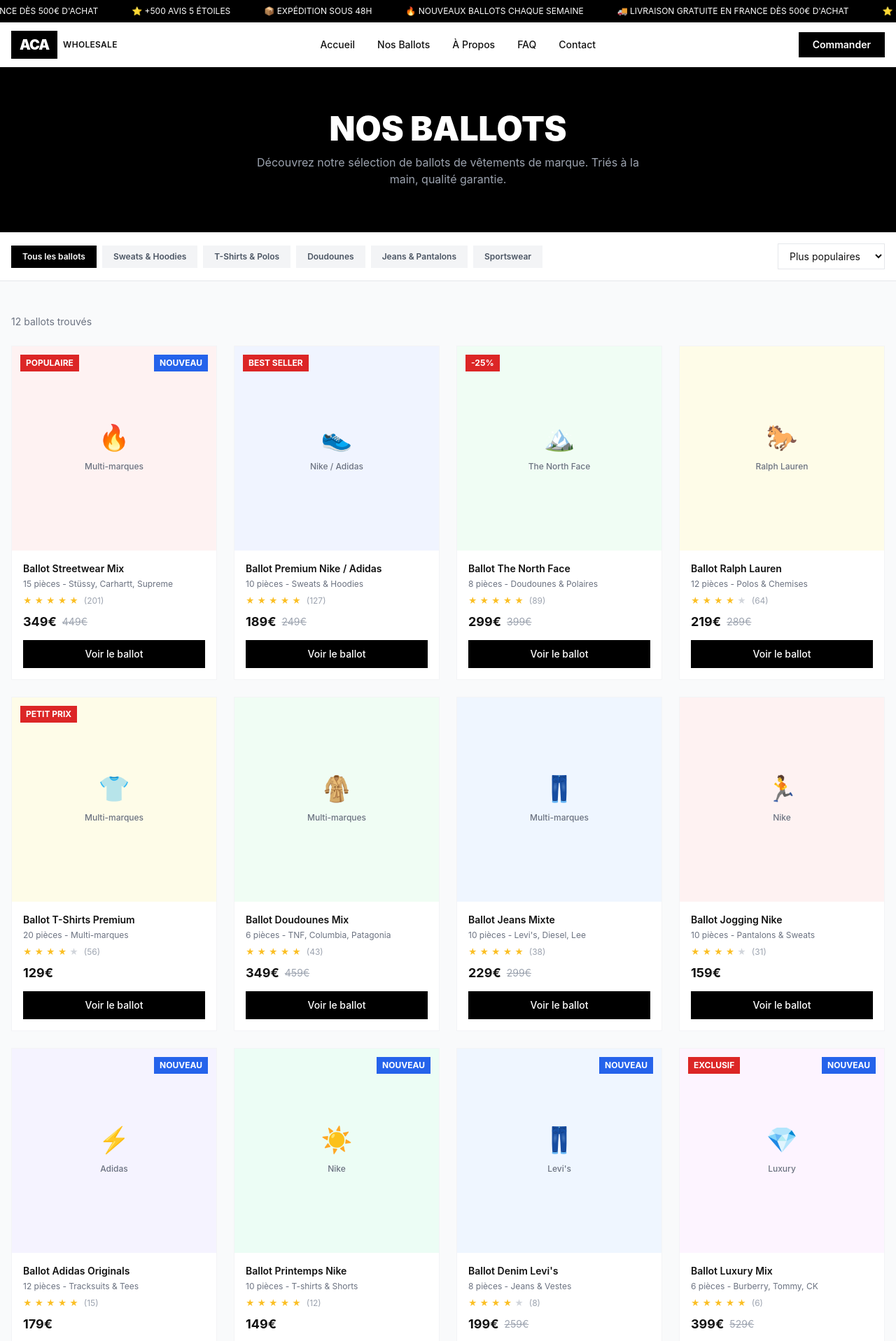
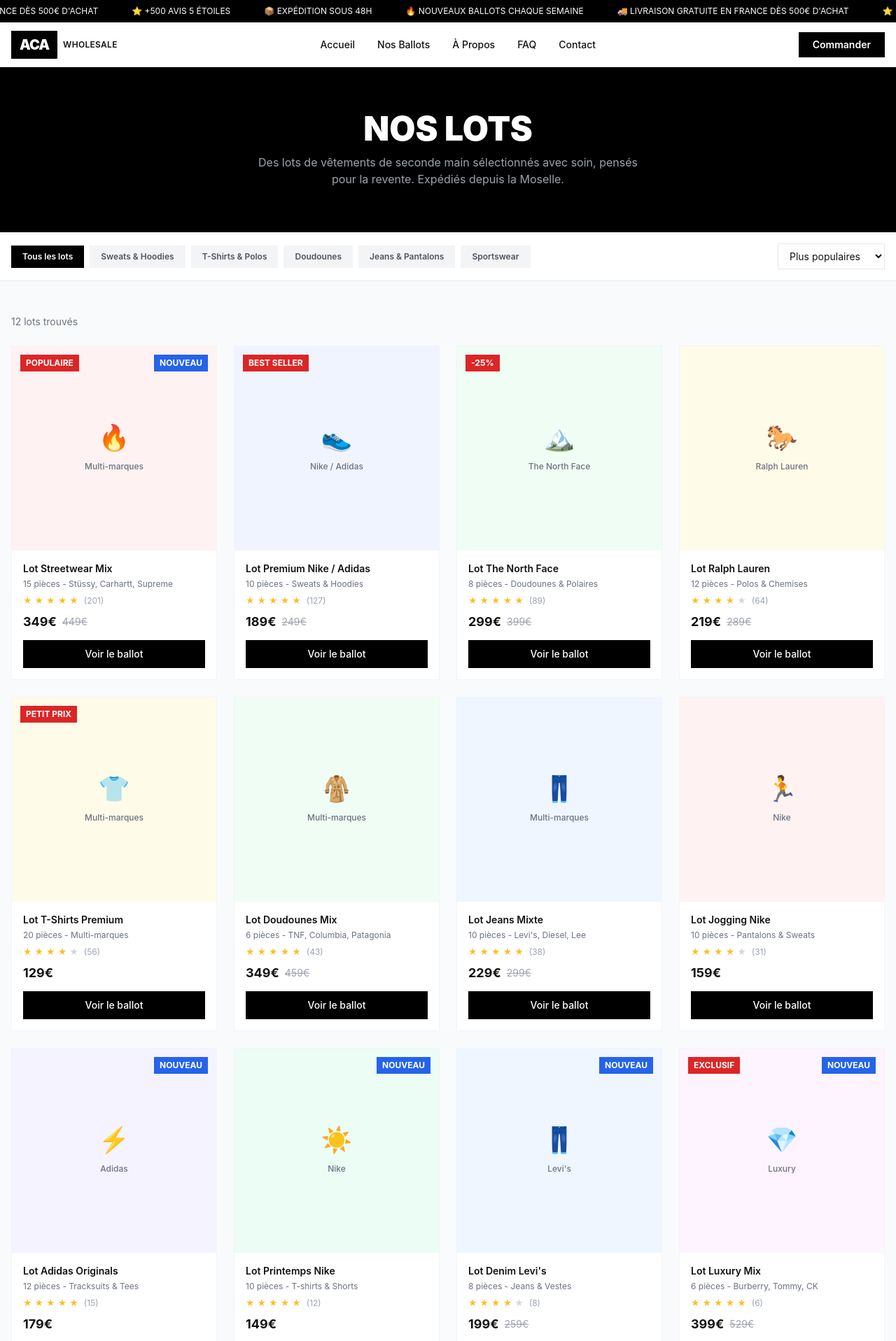
Before and after one commit to acawholesale/aca-wholesale, a Next.js app: page /produits in a window 1280 px wide. Shown: the top 1917 px of the page at 70% size. Built offline with nearby package versions, Linux system fonts and the light colour scheme.

Commit message:
Update page.js

```diff
--- a/app/produits/page.js
+++ b/app/produits/page.js
@@ -5,22 +5,22 @@ import Footer from '../../components/Footer'
 import ProductCard from '../../components/ProductCard'
 
 const allProducts = [
-  { id: 1, name: 'Ballot Premium Nike / Adidas', description: '10 pièces - Sweats & Hoodies', price: 189, originalPrice: 249, rating: 5, reviews: 127, badge: 'BEST SELLER', emoji: '👟', brand: 'Nike / Adidas', color: '#f0f4ff', category: 'sweats' },
-  { id: 2, name: 'Ballot The North Face', description: '8 pièces - Doudounes & Polaires', price: 299, originalPrice: 399, rating: 5, reviews: 89, badge: '-25%', emoji: '🏔️', brand: 'The North Face', color: '#f0fdf4', category: 'doudounes' },
-  { id: 3, name: 'Ballot Ralph Lauren', description: '12 pièces - Polos & Chemises', price: 219, originalPrice: 289, rating: 4, reviews: 64, emoji: '🐎', brand: 'Ralph Lauren', color: '#fefce8', category: 'tshirts' },
-  { id: 4, name: 'Ballot Streetwear Mix', description: '15 pièces - Stüssy, Carhartt, Supreme', price: 349, originalPrice: 449, rating: 5, reviews: 201, badge: 'POPULAIRE', isNew: true, emoji: '🔥', brand: 'Multi-marques', color: '#fef2f2', category: 'sweats' },
-  { id: 5, name: 'Ballot Printemps Nike', description: '10 pièces - T-shirts & Shorts', price: 149, rating: 5, reviews: 12, isNew: true, emoji: '☀️', brand: 'Nike', color: '#ecfdf5', category: 'tshirts' },
-  { id: 6, name: 'Ballot Denim Levi\'s', description: '8 pièces - Jeans & Vestes', price: 199, originalPrice: 259, rating: 4, reviews: 8, isNew: true, emoji: '👖', brand: 'Levi\'s', color: '#eff6ff', category: 'jeans' },
-  { id: 7, name: 'Ballot Adidas Originals', description: '12 pièces - Tracksuits & Tees', price: 179, rating: 5, reviews: 15, isNew: true, emoji: '⚡', brand: 'Adidas', color: '#f5f3ff', category: 'sportswear' },
-  { id: 8, name: 'Ballot Luxury Mix', description: '6 pièces - Burberry, Tommy, CK', price: 399, originalPrice: 529, rating: 5, reviews: 6, badge: 'EXCLUSIF', isNew: true, emoji: '💎', brand: 'Luxury', color: '#fdf4ff', category: 'sweats' },
-  { id: 9, name: 'Ballot Doudounes Mix', description: '6 pièces - TNF, Columbia, Patagonia', price: 349, originalPrice: 459, rating: 5, reviews: 43, emoji: '🧥', brand: 'Multi-marques', color: '#f0fdf4', category: 'doudounes' },
-  { id: 10, name: 'Ballot Jogging Nike', description: '10 pièces - Pantalons & Sweats', price: 159, rating: 4, reviews: 31, emoji: '🏃', brand: 'Nike', color: '#fef2f2', category: 'sportswear' },
-  { id: 11, name: 'Ballot T-Shirts Premium', description: '20 pièces - Multi-marques', price: 129, rating: 4, reviews: 56, badge: 'PETIT PRIX', emoji: '👕', brand: 'Multi-marques', color: '#fefce8', category: 'tshirts' },
-  { id: 12, name: 'Ballot Jeans Mixte', description: '10 pièces - Levi\'s, Diesel, Lee', price: 229, originalPrice: 299, rating: 5, reviews: 38, emoji: '👖', brand: 'Multi-marques', color: '#eff6ff', category: 'jeans' },
+  { id: 1, name: 'Lot Premium Nike / Adidas', description: '10 pièces - Sweats & Hoodies', price: 189, originalPrice: 249, rating: 5, reviews: 127, badge: 'BEST SELLER', emoji: '👟', brand: 'Nike / Adidas', color: '#f0f4ff', category: 'sweats' },
+  { id: 2, name: 'Lot The North Face', description: '8 pièces - Doudounes & Polaires', price: 299, originalPrice: 399, rating: 5, reviews: 89, badge: '-25%', emoji: '🏔️', brand: 'The North Face', color: '#f0fdf4', category: 'doudounes' },
+  { id: 3, name: 'Lot Ralph Lauren', description: '12 pièces - Polos & Chemises', price: 219, originalPrice: 289, rating: 4, reviews: 64, emoji: '🐎', brand: 'Ralph Lauren', color: '#fefce8', category: 'tshirts' },
+  { id: 4, name: 'Lot Streetwear Mix', description: '15 pièces - Stüssy, Carhartt, Supreme', price: 349, originalPrice: 449, rating: 5, reviews: 201, badge: 'POPULAIRE', isNew: true, emoji: '🔥', brand: 'Multi-marques', color: '#fef2f2', category: 'sweats' },
+  { id: 5, name: 'Lot Printemps Nike', description: '10 pièces - T-shirts & Shorts', price: 149, rating: 5, reviews: 12, isNew: true, emoji: '☀️', brand: 'Nike', color: '#ecfdf5', category: 'tshirts' },
+  { id: 6, name: 'Lot Denim Levi\'s', description: '8 pièces - Jeans & Vestes', price: 199, originalPrice: 259, rating: 4, reviews: 8, isNew: true, emoji: '👖', brand: 'Levi\'s', color: '#eff6ff', category: 'jeans' },
+  { id: 7, name: 'Lot Adidas Originals', description: '12 pièces - Tracksuits & Tees', price: 179, rating: 5, reviews: 15, isNew: true, emoji: '⚡', brand: 'Adidas', color: '#f5f3ff', category: 'sportswear' },
+  { id: 8, name: 'Lot Luxury Mix', description: '6 pièces - Burberry, Tommy, CK', price: 399, originalPrice: 529, rating: 5, reviews: 6, badge: 'EXCLUSIF', isNew: true, emoji: '💎', brand: 'Luxury', color: '#fdf4ff', category: 'sweats' },
+  { id: 9, name: 'Lot Doudounes Mix', description: '6 pièces - TNF, Columbia, Patagonia', price: 349, originalPrice: 459, rating: 5, reviews: 43, emoji: '🧥', brand: 'Multi-marques', color: '#f0fdf4', category: 'doudounes' },
+  { id: 10, name: 'Lot Jogging Nike', description: '10 pièces - Pantalons & Sweats', price: 159, rating: 4, reviews: 31, emoji: '🏃', brand: 'Nike', color: '#fef2f2', category: 'sportswear' },
+  { id: 11, name: 'Lot T-Shirts Premium', description: '20 pièces - Multi-marques', price: 129, rating: 4, reviews: 56, badge: 'PETIT PRIX', emoji: '👕', brand: 'Multi-marques', color: '#fefce8', category: 'tshirts' },
+  { id: 12, name: 'Lot Jeans Mixte', description: '10 pièces - Levi\'s, Diesel, Lee', price: 229, originalPrice: 299, rating: 5, reviews: 38, emoji: '👖', brand: 'Multi-marques', color: '#eff6ff', category: 'jeans' },
 ]
 
 const categories = [
-  { id: 'all', name: 'Tous les ballots' },
+  { id: 'all', name: 'Tous les lots' },
   { id: 'sweats', name: 'Sweats & Hoodies' },
   { id: 'tshirts', name: 'T-Shirts & Polos' },
   { id: 'doudounes', name: 'Doudounes' },
@@ -47,9 +47,9 @@ export default function Produits() {
       {/* Header */}
       <section className="bg-black text-white py-16">
         <div className="max-w-7xl mx-auto px-4 text-center">
-          <h1 className="text-4xl md:text-5xl font-black mb-3">NOS BALLOTS</h1>
+          <h1 className="text-4xl md:text-5xl font-black mb-3">NOS LOTS</h1>
           <p className="text-gray-400 max-w-xl mx-auto">
-            Découvrez notre sélection de ballots de vêtements de marque. Triés à la main, qualité garantie.
+            Des lots de vêtements de seconde main sélectionnés avec soin, pensés pour la revente. Expédiés depuis la Moselle.
           </p>
         </div>
       </section>
@@ -89,7 +89,7 @@ export default function Produits() {
       {/* Products Grid */}
       <section className="py-12 bg-gray-50">
         <div className="max-w-7xl mx-auto px-4">
-          <p className="text-sm text-gray-500 mb-6">{filtered.length} ballot{filtered.length > 1 ? 's' : ''} trouvé{filtered.length > 1 ? 's' : ''}</p>
+          <p className="text-sm text-gray-500 mb-6">{filtered.length} lot{filtered.length > 1 ? 's' : ''} trouvé{filtered.length > 1 ? 's' : ''}</p>
           <div className="grid grid-cols-2 md:grid-cols-3 lg:grid-cols-4 gap-4 md:gap-6">
             {filtered.map((product) => (
               <ProductCard key={product.id} product={product} />
@@ -102,7 +102,7 @@ export default function Produits() {
       <section className="bg-black text-white py-16">
         <div className="max-w-4xl mx-auto px-4 text-center">
           <h2 className="text-2xl md:text-3xl font-black mb-4">Vous ne trouvez pas ce que vous cherchez ?</h2>
-          <p className="text-gray-400 mb-6">Contactez-nous pour un ballot personnalisé selon vos besoins.</p>
+          <p className="text-gray-400 mb-6">Contactez-nous pour un lot personnalisé selon vos besoins de revente.</p>
           <a href="/contact" className="inline-block bg-white text-black px-8 py-3 font-bold text-sm hover:bg-gray-200 transition-colors">
             NOUS CONTACTER
           </a>
```
